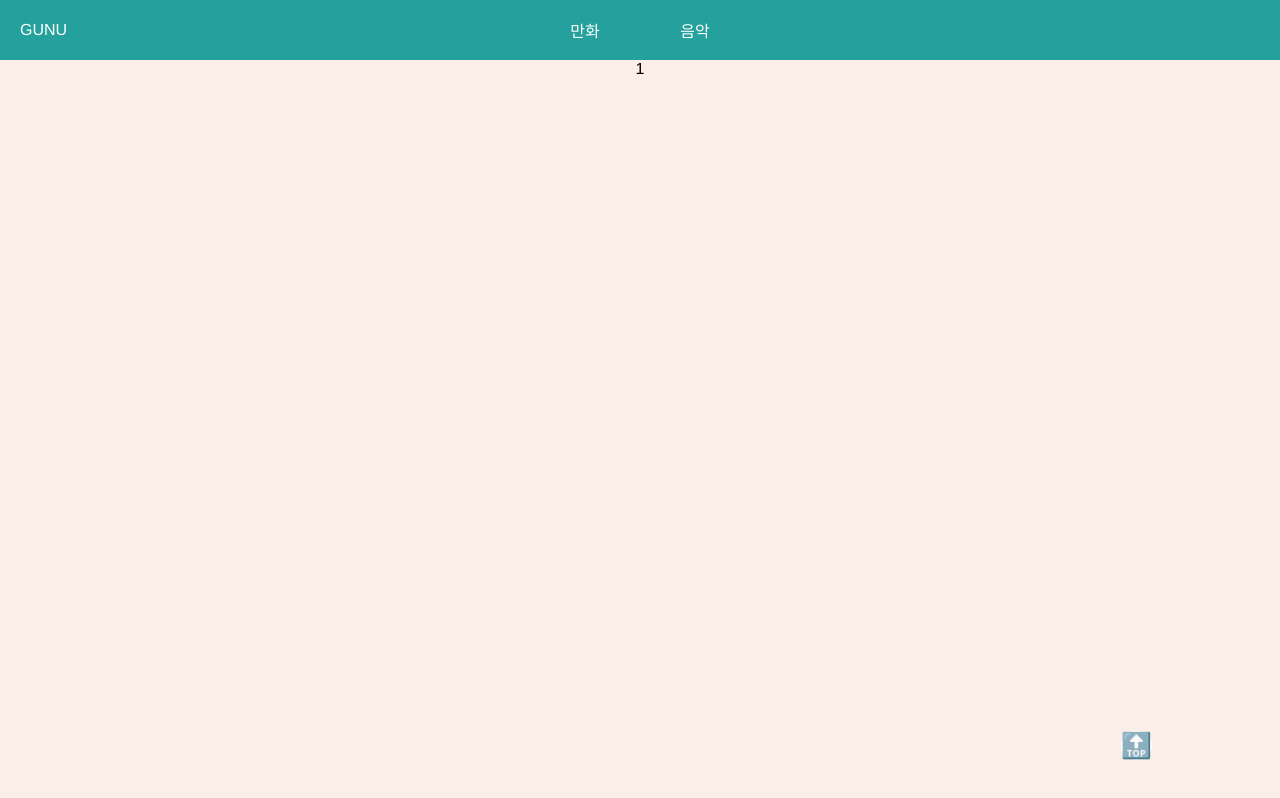
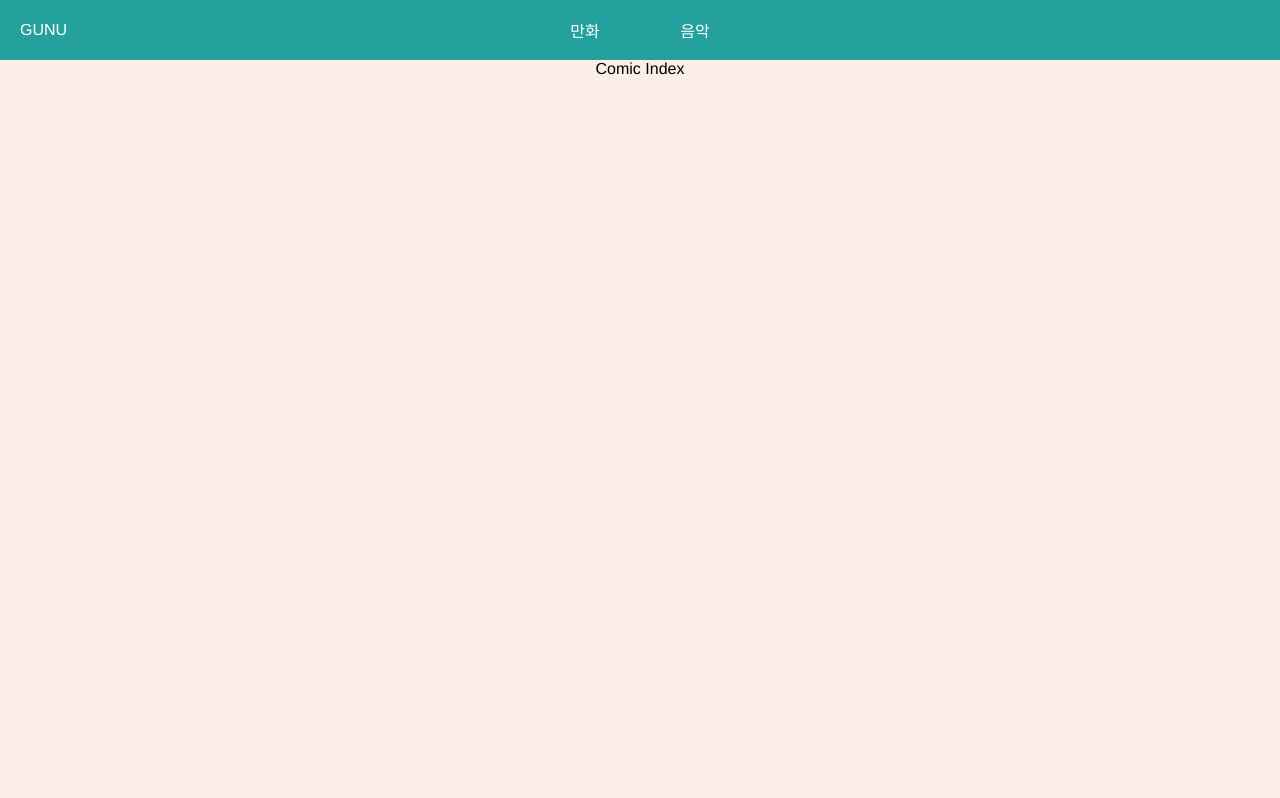
Before and after one commit to wesbin/playground, a Vue app in the folder front/: page /comics/1 in a window 1280 px wide. Shown: the top 798 px of the page. Built offline with nearby package versions, Linux system fonts and the light colour scheme; a web font is replaced by a local one.

Commit message:
todo update

```diff
--- a/front/src/components/main/Main.vue
+++ b/front/src/components/main/Main.vue
@@ -78,6 +78,7 @@ const recentViewBoard = [
 <template>
   <main class="main">
     <section class="board-section">
+      <!-- todo relatedMenu? -->
       <Board :tabs="recentViewBoard"></Board>
     </section>
     <section class="board-section">
--- a/front/src/components/post/PostDetail.vue
+++ b/front/src/components/post/PostDetail.vue
@@ -2,6 +2,7 @@
 </script>
 
 <template>
+  <!-- todo 만화 음악을 하나의 Detail.vue 로 표현을 하려면 Column 에 대한 정보를 담고 있는 테이블이 필요하다 -->
   <div>
     PostDetail
   </div>
--- a/front/src/components/post/ThumbnailPost.vue
+++ b/front/src/components/post/ThumbnailPost.vue
@@ -16,6 +16,7 @@ const clickThumbnail = () => {
 </script>
 
 <template>
+  <!-- todo 만화랑 음악, 하나의 ThumbnailPost 로 표현이 가능한가?  -->
   <div
     class="post"
     @click="clickThumbnail"
--- /dev/null
+++ b/front/src/components/post/comic/ComicIndex.vue
@@ -0,0 +1,13 @@
+<script setup>
+</script>
+
+<template>
+  <!-- todo index 를 사용할 것인가?  -->
+  <div>
+    Comic Index
+  </div>
+</template>
+
+<style scoped>
+
+</style>
--- a/front/src/router/index.js
+++ b/front/src/router/index.js
@@ -7,19 +7,34 @@ const routes = [
     component: () => import('@/components/main/Main'),
   },
   {
-    path: '/Comics',
+    path: '/comics',
     name: 'Comics',
     component: () => import('@/components/main/Comics'),
   },
   {
-    path: '/Comics/:title',
-    name: 'ComicPost',
-    component: () => import('@/components/post/ComicPost'),
+    path: '/comics/:title',
+    name: 'ComicIndex',
+    component: () => import('@/components/post/comic/ComicIndex'),
   },
   {
-    path: '/Music',
+    path: '/comics/:title/content',
+    name: 'ComicContent',
+    component: () => import('@/components/post/comic/ComicContent'),
+  },
+  {
+    path: '/comics/:title/detail',
+    name: 'ComicPostDetail',
+    component: () => import('@/components/post/PostDetail')
+  },
+  {
+    path: '/music',
     name: 'Music',
     component: () => import('@/components/main/Music'),
+  },
+  {
+    path: '/music/:title/detail',
+    name: 'MusicPostDetail',
+    component: () => import('@/components/post/PostDetail')
   },
   {
     path: '/PostDetail',
```
Also changed, not shown: front/src/components/post/comic/ComicContent.vue (renamed from front/src/components/post/ComicPost.vue).
